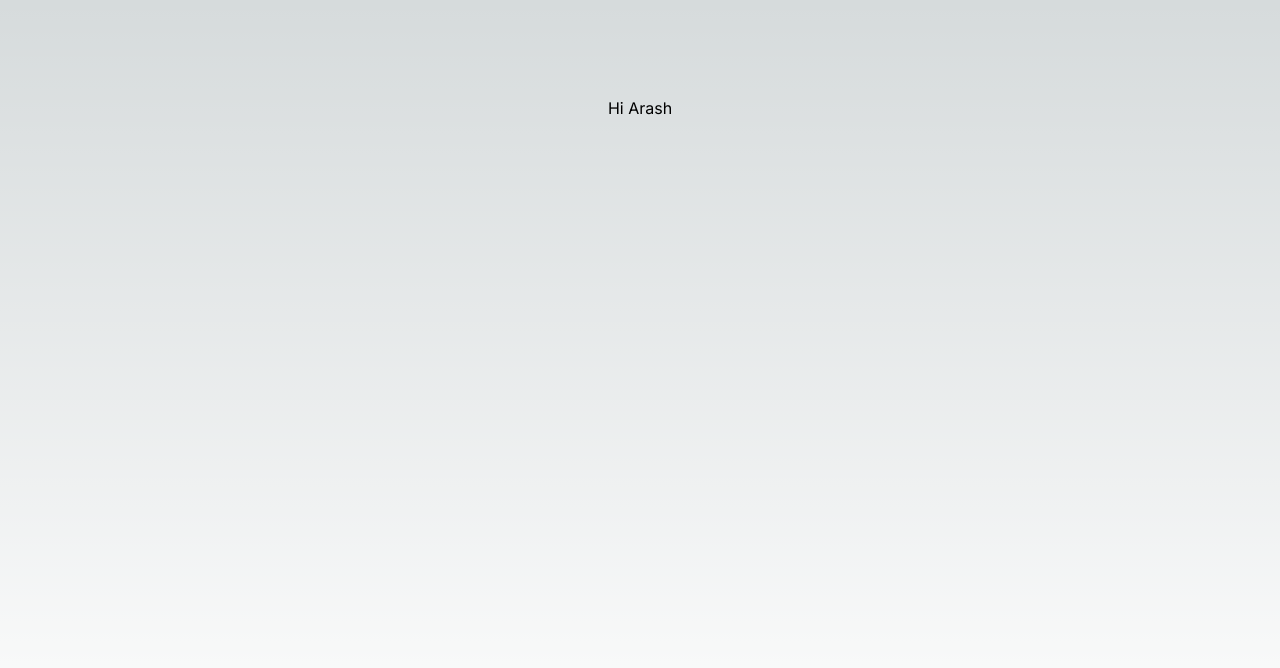
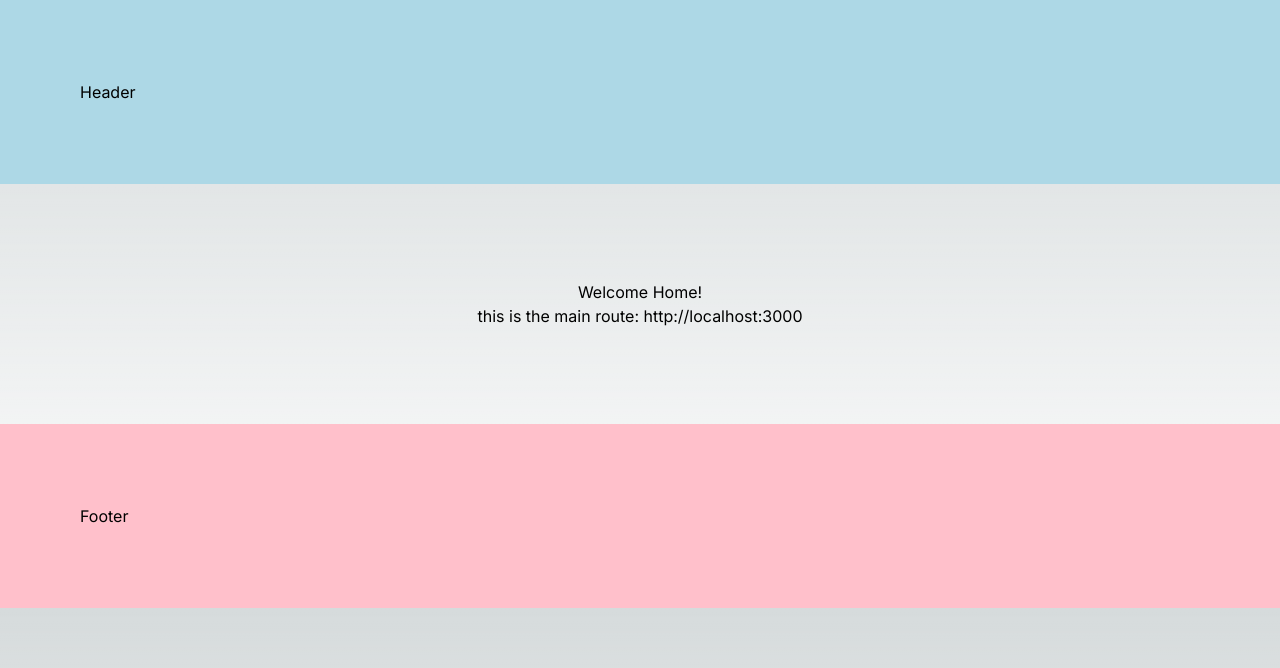
Before and after one commit to arash8877/Next-js-project2, a Next.js app: page / in a window 1280 px wide. Shown: the top 668 px of the page. Built offline with nearby package versions, Linux system fonts and the light colour scheme.

Commit message:
layout concept

```diff
--- a/src/app/layout.tsx
+++ b/src/app/layout.tsx
@@ -16,7 +16,21 @@ export default function RootLayout({
 }>) {
   return (
     <html lang="en">
-      <body className={inter.className}>{children}</body>
+      <body className={inter.className}>
+        <header>
+          <p style={{ backgroundColor: "lightblue", padding: "5rem" }}>Header</p>
+        </header>
+        {children}
+        <footer>
+          <p style={{ backgroundColor: "pink", padding: "5rem" }}>Footer</p>
+        </footer>
+      </body>
     </html>
   );
 }
+
+
+// Layout is a UI that is shared between multiple pages in the app
+// in route localhost:3000, the {children} refers to app -> page.tsx -> Home component
+// in route localhost:3000/about, the {children} refers to app -> about -> page.tsx
+// and ...
--- a/src/app/page.tsx
+++ b/src/app/page.tsx
@@ -2,8 +2,9 @@ import Image from "next/image";
 
 export default function Home() {
   return (
-    <main className="flex min-h-screen flex-col items-center justify-between p-24">
-      <h1>Hi Arash</h1>
+    <main className="flex flex-col items-center justify-between p-24">
+      <h1>Welcome Home!</h1>
+      <p>this is the main route: http://localhost:3000</p>
     </main>
   );
 }
```
